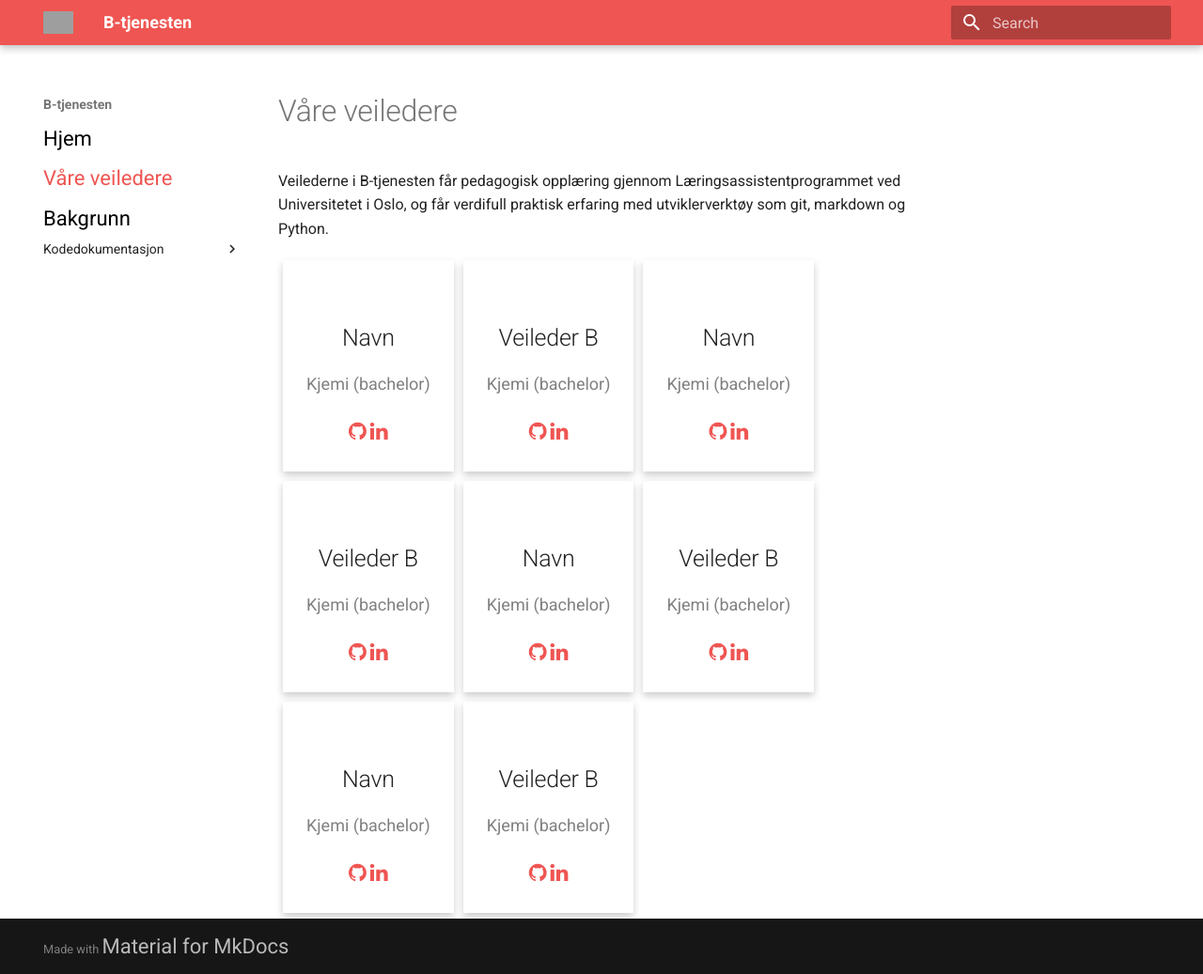
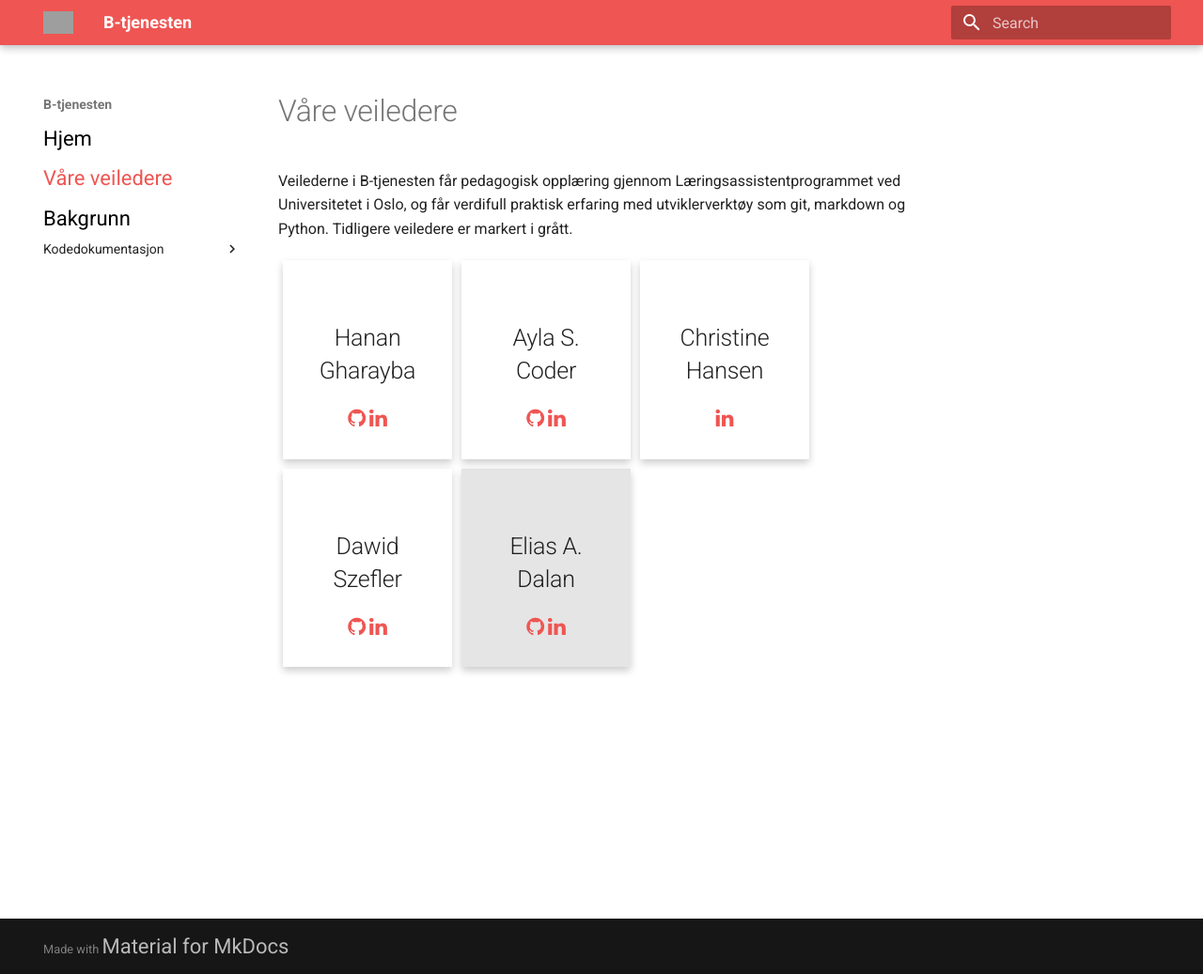
Before and after one commit to unioslo-mn/btjenesten, an MkDocs documentation site: the page built from docs/veiledere.md, in a window 1280 px wide and 1037 px high. Shown: the whole window at 94% size. Built offline with MkDocs 1.6.1 and Material for MkDocs 9.7.7, drawn with Linux system fonts in a browser that asks for light colours; grey boxes are pictures that could not be loaded.

Commit message:
updated profiles

```diff
--- a/docs/veiledere.md
+++ b/docs/veiledere.md
@@ -1,17 +1,26 @@
-Veilederne i B-tjenesten får pedagogisk opplæring gjennom Læringsassistentprogrammet ved Universitetet i Oslo, og får verdifull praktisk erfaring med utviklerverktøy som git, markdown og Python.
+Veilederne i B-tjenesten får pedagogisk opplæring gjennom Læringsassistentprogrammet ved Universitetet i Oslo, og får verdifull praktisk erfaring med utviklerverktøy som git, markdown og Python. Tidligere veiledere er markert i grått.
 
-
-<html>
-<head>
+<div>
 <style>
 .card {
   box-shadow: 0 4px 8px 0 rgba(0, 0, 0, 0.2);
-  max-width: 200px;
+  max-width: 180px;
   margin: 5px 5px 5px 5px;
   padding: 25px;
   text-align: center;
   float: left;
 }
+
+.card2 {
+  box-shadow: 0 4px 8px 0 rgba(0.0, 0, 0.0, 0.2);
+  max-width: 180px;
+  margin: 5px 5px 5px 5px;
+  padding: 25px;
+  text-align: center;
+  float: left;
+  background-color: rgba(0, 0, 0, 0.1)
+}
+
 
 .float-container {
     border: 3px solid #fff;
@@ -45,73 +54,46 @@ a {
 button:hover, a:hover {
   opacity: 0.7;
 }
+
+
 </style>
-</head>
-<body>
+
+<div>
 
 <!-- Add icon library -->
-<link rel="stylesheet" href="https://cdnjs.cloudflare.com/ajax/libs/font-awesome/4.7.0/css/font-awesome.min.css">
+<link rel="stylesheet" href="https://cdnjs.cloudflare.com/ajax/libs/font-awesome/4.7.0/css/font-awesome.min.css"></link>
+
+
+  <div class="card">
+    <h2>Hanan Gharayba</h2>
+    <a href="https://github.com/HananGharayba"><i class="fa fa-github"></i></a>
+    <a href="https://www.linkedin.com/in/hanan-gharayba-6a5799207/"><i class="fa fa-linkedin"></i></a>
+  </div>
+
+  <div class="card">
+    <h2>Ayla S. Coder</h2>
+    <a href="https://github.com/Dracalia-Ray"><i class="fa fa-github"></i></a>
+    <a href="https://www.linkedin.com/in/ayla-coder-6a3053145"><i class="fa fa-linkedin"></i></a>
+  </div>
+
+  <div class="card">
+    <h2>Christine Hansen</h2>
+    <a href="https://www.linkedin.com/in/christine-hansen-b34828221"><i class="fa fa-linkedin"></i></a>
+  </div>
+
+  <div class="card">
+    <h2>Dawid Szefler</h2>
+    <a href="https://github.com/SirLexPLAY"><i class="fa fa-github"></i></a>
+    <a href="https://www.linkedin.com/in/dawid-szefler-3b906522b/"><i class="fa fa-linkedin"></i></a>
+  </div>
 
 
 
-
-
-  <div class="card">
-    <h2>Navn</h2>
-    <p class="title">Kjemi (bachelor)</p>
-    <a href="#"><i class="fa fa-github"></i></a>
-    <a href="#"><i class="fa fa-linkedin"></i></a>
+  <div class="card2">
+      <h2>Elias A. Dalan</h2>
+      <a href="https://github.com/cedalan"><i class="fa fa-github"></i></a>
+      <a href="https://www.linkedin.com/in/elias-dalan-1a19a61b6/"><i class="fa fa-linkedin"></i></a>
   </div>
 
-  <div class="card">
-    <h2>Veileder B</h2>
-    <p class="title">Kjemi (bachelor)</p>
-    <a href="#"><i class="fa fa-github"></i></a>
-    <a href="#"><i class="fa fa-linkedin"></i></a>
-  </div>
-
-  <div class="card">
-    <h2>Navn</h2>
-    <p class="title">Kjemi (bachelor)</p>
-    <a href="#"><i class="fa fa-github"></i></a>
-    <a href="#"><i class="fa fa-linkedin"></i></a>
-  </div>
-
-  <div class="card">
-    <h2>Veileder B</h2>
-    <p class="title">Kjemi (bachelor)</p>
-    <a href="#"><i class="fa fa-github"></i></a>
-    <a href="#"><i class="fa fa-linkedin"></i></a>
-  </div>
-
-  <div class="card">
-    <h2>Navn</h2>
-    <p class="title">Kjemi (bachelor)</p>
-    <a href="#"><i class="fa fa-github"></i></a>
-    <a href="#"><i class="fa fa-linkedin"></i></a>
-  </div>
-
-  <div class="card">
-    <h2>Veileder B</h2>
-    <p class="title">Kjemi (bachelor)</p>
-    <a href="#"><i class="fa fa-github"></i></a>
-    <a href="#"><i class="fa fa-linkedin"></i></a>
-  </div>
-
-  <div class="card">
-    <h2>Navn</h2>
-    <p class="title">Kjemi (bachelor)</p>
-    <a href="#"><i class="fa fa-github"></i></a>
-    <a href="#"><i class="fa fa-linkedin"></i></a>
-  </div>
-
-  <div class="card">
-    <h2>Veileder B</h2>
-    <p class="title">Kjemi (bachelor)</p>
-    <a href="#"><i class="fa fa-github"></i></a>
-    <a href="#"><i class="fa fa-linkedin"></i></a>
-  </div>
-
-
-</body>
-</html>
+</div>
+</div>
```
Also changed, not shown: docs/index.md (+2 -2 lines).
